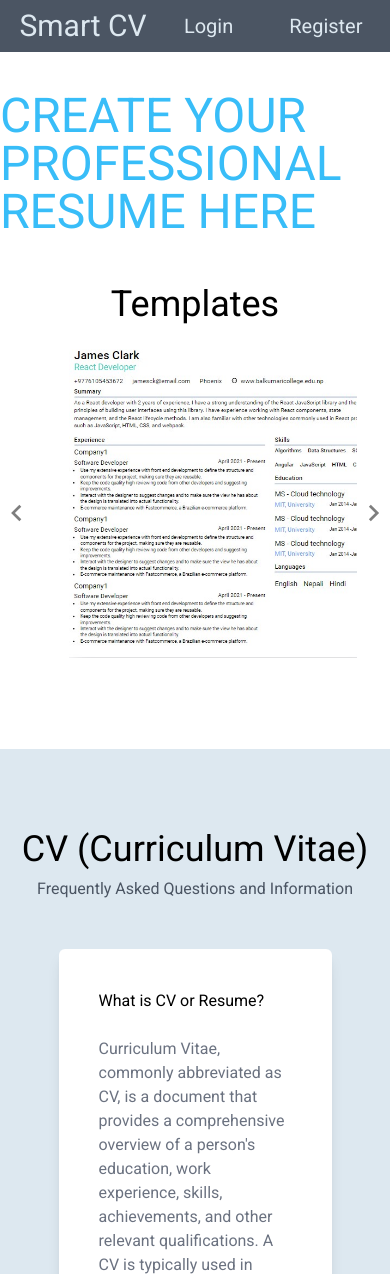
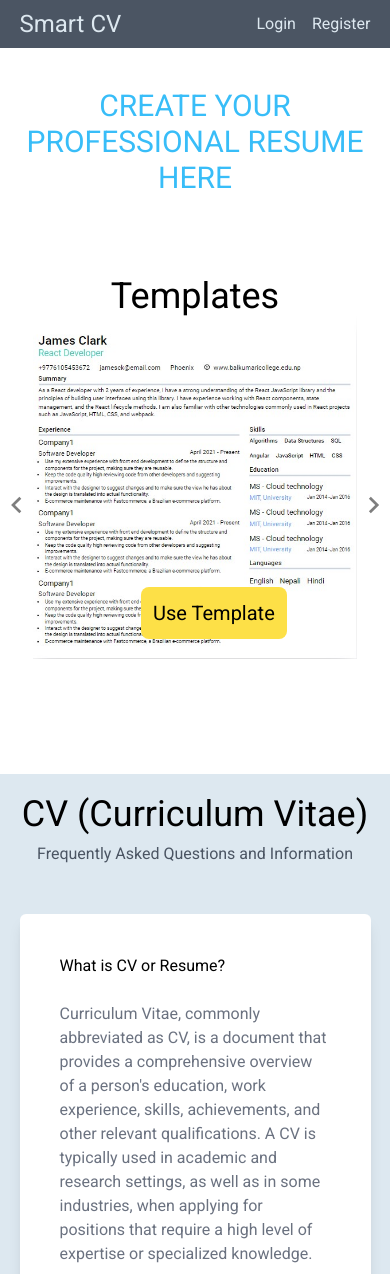
Before and after one commit to subashprj55/cvMaker, a React (Create React App) app: page / in a window 390 px wide. Shown: the top 1274 px of the page. Built offline with nearby package versions, Linux system fonts and the light colour scheme.

Commit message:
Cv 18 make responsive (#18)
* improve style

* work on responsivness

* updated CvContainer

---------

Co-authored-by: user <user@usernoMacBook-Air.local>

```diff
--- /dev/null
+++ b/src/Components/CvContainer/index.jsx
@@ -0,0 +1,13 @@
+import React from 'react'
+
+const CvContainer = ({ children, space = true }) => {
+  return (
+    <div className="flex justify-center">
+      <div className={`max-w-[1500px;] w-full ${space ? 'mx-[5%]' : ''}`}>
+        {children}
+      </div>
+    </div>
+  )
+}
+
+export default CvContainer
--- a/src/Components/Faq.jsx
+++ /dev/null
@@ -1,67 +0,0 @@
-import React from "react"
-
-const Faq = () => {
-  return (
-    <>
-      <div>
-        <h1 className="text-4xl text-center ">CV (Curriculum Vitae)</h1>
-        <p className="text-center py-2 text-gray-600">Frequently Asked Questions and Information</p>
-      </div>
-      <div className="flex flex-col gap-6 py-10  ">
-        <div className="container mx-auto w-[70%] bg-white p-10 rounded-md shadow-lg">
-          <h3 className="text-base pb-6">What is CV or Resume?</h3>
-
-          <p className="text-gray-500 ">
-          Curriculum Vitae, commonly abbreviated as CV, is a document that provides a comprehensive overview of a person's education, work experience, skills, achievements, and other relevant qualifications. A CV is typically used in academic and research settings, as well as in some industries, when applying for positions that require a high level of expertise or specialized knowledge.
-          </p>
-        </div>
-        <div className="container mx-auto w-[70%] bg-white p-10 rounded-md shadow-lg">
-          <h3 className="text-base pb-6">What is CV or Resume?</h3>
-
-          <p className="text-gray-500">
-            CV or resume is an abbreviation of the Latin words 'curriculum
-            vitae', which mean 'life course'. A professional resume provides a
-            summary and a good overview of someone's life. Your resume includes
-            your education(s) and qualifications, work experience, skills, and
-            important qualities. By means of your resume, your potential
-            employer will be able to get a good picture of your skills, work
-            experience, and knowledge quickly, to assess whether or not you fit
-            the job, and therefore whether to offer you a job interview.
-          </p>
-        </div>
-        <div className="container mx-auto w-[70%] bg-white p-10 rounded-md shadow-lg">
-        <h3 className="text-base pb-6">What is CV or Resume?</h3>
-
-
-          <p className="text-gray-500">
-            CV or resume is an abbreviation of the Latin words 'curriculum
-            vitae', which mean 'life course'. A professional resume provides a
-            summary and a good overview of someone's life. Your resume includes
-            your education(s) and qualifications, work experience, skills, and
-            important qualities. By means of your resume, your potential
-            employer will be able to get a good picture of your skills, work
-            experience, and knowledge quickly, to assess whether or not you fit
-            the job, and therefore whether to offer you a job interview.
-          </p>
-        </div>
-        <div className="container mx-auto w-[70%] bg-white p-10 rounded-md shadow-lg">
-        <h3 className="text-base pb-6">What is CV or Resume?</h3>
-
-
-          <p className="text-gray-500">
-            CV or resume is an abbreviation of the Latin words 'curriculum
-            vitae', which mean 'life course'. A professional resume provides a
-            summary and a good overview of someone's life. Your resume includes
-            your education(s) and qualifications, work experience, skills, and
-            important qualities. By means of your resume, your potential
-            employer will be able to get a good picture of your skills, work
-            experience, and knowledge quickly, to assess whether or not you fit
-            the job, and therefore whether to offer you a job interview.
-          </p>
-        </div>
-      </div>
-    </>
-  )
-}
-
-export default Faq
--- /dev/null
+++ b/src/Components/Faq/data.js
@@ -0,0 +1,52 @@
+export const faqData = [
+  {
+    id: 0,
+    title: 'What is CV or Resume?',
+    description: `Curriculum Vitae, commonly abbreviated as CV, is a document that
+    provides a comprehensive overview of a person's education, work
+    experience, skills, achievements, and other relevant
+    qualifications. A CV is typically used in academic and research
+    settings, as well as in some industries, when applying for
+    positions that require a high level of expertise or specialized
+    knowledge.`,
+  },
+  {
+    id: 1,
+    title: 'What is CV or Resume?',
+    description: ` CV or resume is an abbreviation of the Latin words 'curriculum
+    vitae', which mean 'life course'. A professional resume provides a
+    summary and a good overview of someone's life. Your resume
+    includes your education(s) and qualifications, work experience,
+    skills, and important qualities. By means of your resume, your
+    potential employer will be able to get a good picture of your
+    skills, work experience, and knowledge quickly, to assess whether
+    or not you fit the job, and therefore whether to offer you a job
+    interview.`,
+  },
+  {
+    id: 2,
+    title: 'What is CV or Resume?',
+    description: ` CV or resume is an abbreviation of the Latin words 'curriculum
+    vitae', which mean 'life course'. A professional resume provides a
+    summary and a good overview of someone's life. Your resume
+    includes your education(s) and qualifications, work experience,
+    skills, and important qualities. By means of your resume, your
+    potential employer will be able to get a good picture of your
+    skills, work experience, and knowledge quickly, to assess whether
+    or not you fit the job, and therefore whether to offer you a job
+    interview.`,
+  },
+  {
+    id: 3,
+    title: 'What is CV or Resume?',
+    description: ` CV or resume is an abbreviation of the Latin words 'curriculum
+    vitae', which mean 'life course'. A professional resume provides a
+    summary and a good overview of someone's life. Your resume
+    includes your education(s) and qualifications, work experience,
+    skills, and important qualities. By means of your resume, your
+    potential employer will be able to get a good picture of your
+    skills, work experience, and knowledge quickly, to assess whether
+    or not you fit the job, and therefore whether to offer you a job
+    interview.`,
+  },
+]
--- /dev/null
+++ b/src/Components/Faq/index.jsx
@@ -0,0 +1,33 @@
+import React from 'react'
+import CvContainer from '../CvContainer'
+import { faqData } from './data'
+
+const Faq = () => {
+  return (
+    <div className="bg-[#DDE8F0] w-full h-auto py-5 md:py-20">
+      <CvContainer>
+        <div>
+          <h1 className="text-4xl text-center ">CV (Curriculum Vitae)</h1>
+          <p className="text-center py-2 text-gray-600">
+            Frequently Asked Questions and Information
+          </p>
+        </div>
+        <div className="flex flex-col items-center gap-6 py-10 md:px-2">
+          {faqData.map(({ id, title, description }) => {
+            return (
+              <div
+                key={id}
+                className="container md:w-[70%] bg-white p-10 rounded-md shadow-lg"
+              >
+                <h3 className="text-base pb-6">{title}</h3>
+                <p className="text-gray-500 ">{description}</p>
+              </div>
+            )
+          })}
+        </div>
+      </CvContainer>
+    </div>
+  )
+}
+
+export default Faq
--- a/src/Components/HorizontalNavBar/index.jsx
+++ b/src/Components/HorizontalNavBar/index.jsx
@@ -5,7 +5,7 @@ import { Link } from 'react-router-dom'
 const NavBar = () => {
   const pathName = window.location.pathname
   return (
-    <div className="border-r-2 border-gray-400 py-2 w-auto px-1">
+    <div className="border-r-2 border-gray-400 py-2 w-auto px-1 hidden md:block">
       {SideBarData.map(({ id, name, icon: Icon, link }) => {
         return (
           <Link to={link} key={id}>
--- a/src/Components/Nav.jsx
+++ b/src/Components/Nav.jsx
@@ -1,24 +1,27 @@
 import { Link } from 'react-router-dom'
+import CvContainer from './CvContainer'
 
 const Nav = () => {
   return (
     <>
       <nav className="w-full bg-gray-600 text-[#DDE8F0] ">
-        <div className="flex justify-between items-center px-[5%;] py-2">
-          <h2 className="text-3xl">
+        <CvContainer>
+          <div className="flex justify-between items-center py-2">
+            <h2 className="text-2xl md:text-3xl">
               <Link to="/">Smart CV</Link>
             </h2>
-          <ul className="w-auto flex justify-between gap-10 cursor-pointer text-xl">
+            <ul className="w-auto flex justify-between gap-4 md:gap-10 cursor-pointer md:text-xl">
               <>
-              <li className="px-2">
+                <li>
                   <Link to="/login"> Login</Link>
                 </li>
-              <li className="px-2">
+                <li>
                   <Link to="/signUp"> Register</Link>
                 </li>
               </>
             </ul>
           </div>
+        </CvContainer>
       </nav>
     </>
   )
--- a/src/Components/Slider.jsx
+++ b/src/Components/Slider.jsx
@@ -1,6 +1,7 @@
 import { templates } from '../utils/Data'
 import { MdChevronLeft, MdChevronRight } from 'react-icons/md'
 import { useNavigate } from 'react-router-dom'
+import CvContainer from './CvContainer'
 
 function Slider() {
   const navigator = useNavigate()
@@ -20,8 +21,9 @@ function Slider() {
   }
 
   return (
-    <>
-      <h1 className="text-center text-4xl">Templates</h1>
+    <CvContainer space={false}>
+      <div className="my-20 md:my-12">
+        <h1 className="text-center text-4xl ">Templates</h1>
         <div className="relative flex items-center">
           <MdChevronLeft
             className="opacity-50 cursor-pointer hover:opacity-100"
@@ -35,13 +37,13 @@ function Slider() {
             {templates.map(({ id, img }) => (
               <div key={id} className="inline-block relative mb-7 group">
                 <img
-                className={`w-[480px] p-2 mx-7 group-hover:scale-105 ease-in-out duration-300`}
+                  className={`w-auto md:w-[480px] md:p-2 md:mx-7 group-hover:scale-105 ease-in-out duration-300`}
                   src={img}
                   alt="/"
                 />
                 <button
                   onClick={() => handelClick(id)}
-                className="p-3 rounded-lg bg-yellow-300 text-xl absolute bottom-5 group-hover:block hidden left-1/3"
+                  className="p-3 rounded-lg bg-yellow-300 text-xl absolute bottom-5 group-hover:block lg:hidden left-1/3"
                 >
                   Use Template
                 </button>
@@ -54,7 +56,8 @@ function Slider() {
             size={40}
           />
         </div>
-    </>
+      </div>
+    </CvContainer>
   )
 }
 
--- a/src/pages/Experiences.jsx
+++ b/src/pages/Experiences.jsx
@@ -29,7 +29,7 @@ const Experiences = () => {
             <span className="text-3xl">+</span>add employment
           </p>
         </div>
-        <CvButton name={'Continue to Project'} link={'project'} />
+        <CvButton name={'Continue to Project'} link={'/project'} />
       </div>
     </NavContainer>
   )
--- a/src/pages/Home.jsx
+++ b/src/pages/Home.jsx
@@ -1,3 +1,4 @@
+import CvContainer from '../Components/CvContainer'
 import Faq from '../Components/Faq'
 import Footer from '../Components/Footer'
 import Nav from '../Components/Nav'
@@ -7,22 +8,24 @@ const Home = () => {
   return (
     <>
       <Nav />
-      <div className="flex flex-col justify-center items-center  w-full">
-        <div className="pt-10">
-          <h2 className="text-5xl text-[#38BDF8] uppercase">
-            Create your professional Resume Here
-          </h2>
-        </div>
-        <div className="my-12">
-          <Slider />
-        </div>
-        <div className="bg-[#DDE8F0] w-full h-auto py-20">
-          <Faq />
-        </div>
-      </div>
+      <HomeTitileSection />
+      <Slider />
+      <Faq />
       <Footer />
     </>
   )
 }
 
 export default Home
+
+const HomeTitileSection = () => {
+  return (
+    <CvContainer>
+      <div className="pt-10">
+        <h2 className="text-3xl md:text-5xl text-[#38BDF8] uppercase text-center">
+          Create your professional Resume Here
+        </h2>
+      </div>
+    </CvContainer>
+  )
+}
```
Also changed, not shown: src/Components/NavContainer/index.jsx (+19 -10 lines). Lines whose indentation alone changed are shown as unchanged.
